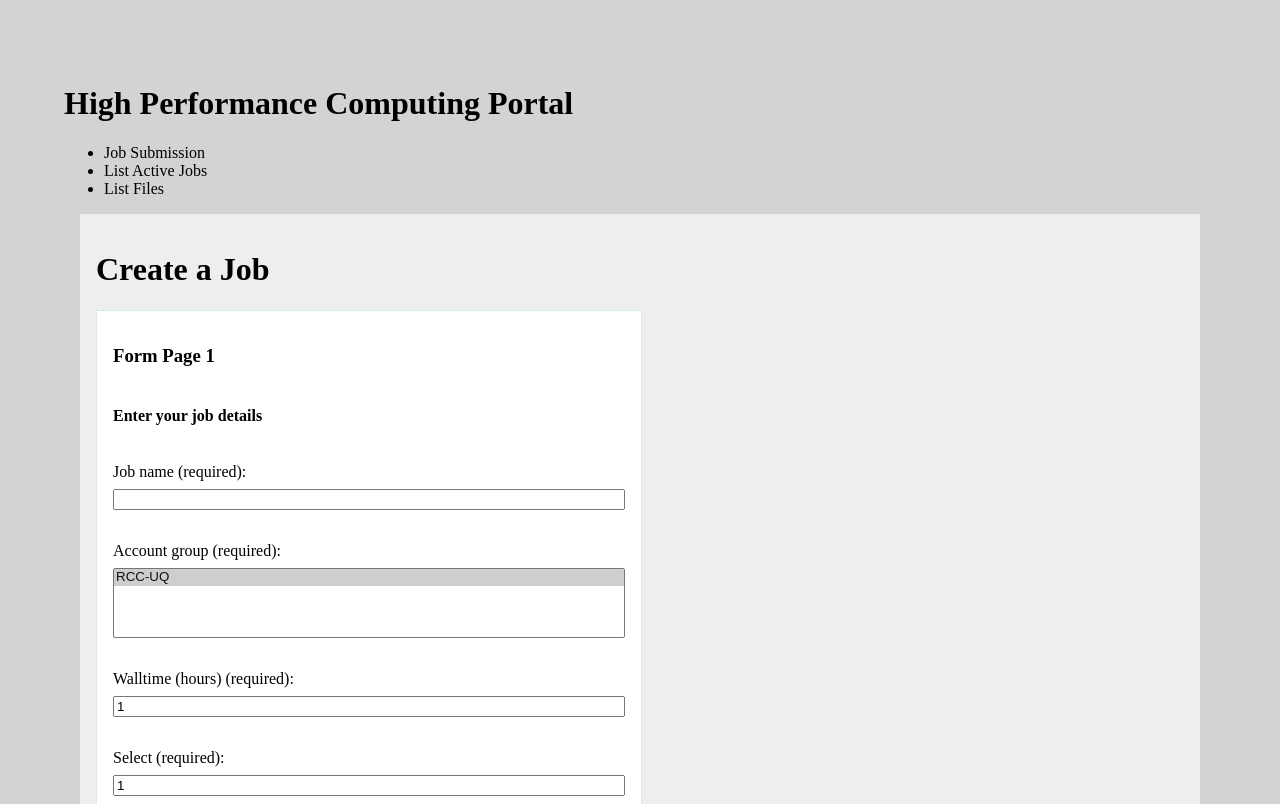
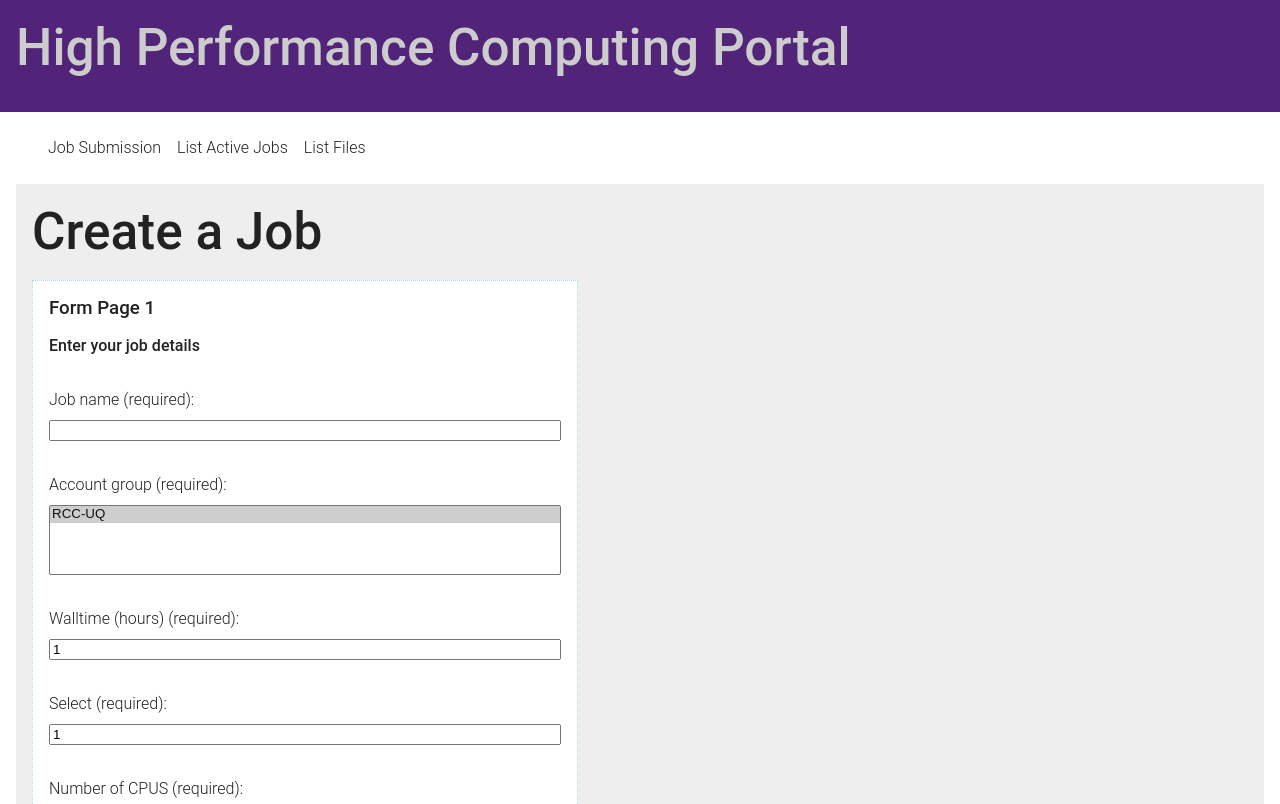
Before and after one commit to CalvinLowe/HPC-Portal, a website with bundled scripts: page App/index.html in a window 1280 px wide. Shown: the top 804 px of the page. Built offline with nearby package versions, Linux system fonts and the light colour scheme.

Commit message:
Added base styles
- Added base styles
- Removed fieldset styles

```diff
--- a/App/styles.css
+++ b/App/styles.css
@@ -1,9 +1,55 @@
+/****************
+== UQ Styles ==
+*****************/
+
+/****************
+== Base Styles ==
+*****************/
+html, body {
+    font-size: 16px;
+    margin: 0;
+}
 body {
-    margin: 2rem;
-    padding: 2rem;
-    background-color: lightgray;
+    font-family: "Roboto","Helvetica Neue",Helvetica,Arial,sans-serif;
+    color: #222;
+    font-style: normal;
+    font-weight: 300;
+    line-height: 24px;
+}
+h1, h2, h3, h4, h5, h6 {
+    font-weight: 500;
+    line-height: 1.25;
+    margin-top: 0;
+    margin-bottom: 16px;
+    margin-bottom: 1rem;
+}
+h1 {
+    font-size: 3.2rem;
 }
 
+/**************************
+== Header and Navigation ==
+***************************/
+.global-header {
+    background-color: #51247A;
+    color: #ccc;
+    padding: 1rem;
+}
+
+.gloabl-navigation {
+
+}
+    .global-navigation__menu {
+        list-style: none;
+        display: flex;
+    }
+        .global-navigation__menu__list-item {
+            margin: 0.5rem;
+        }
+
+/***********************
+== Application Styles ==
+************************/
 main {
     padding: 1rem;
     margin: 1rem;
@@ -19,23 +65,13 @@ main {
     display: grid;
     grid-template-columns: auto;
 }
-
-    .job-submission-form__fieldset {
-        padding: 0.5rem;
-
-        display: grid;
-        grid-template-columns: auto;
-    }
-
     .job-submission-form__label {
         margin-top: 1rem;
         margin-bottom: 0.5rem;
     }
-
     .job-submission-form__input {
         margin-bottom: 1rem;
     }
-
     .job-submission-form__button {
         width: 8rem;
         height: 2rem;
```
